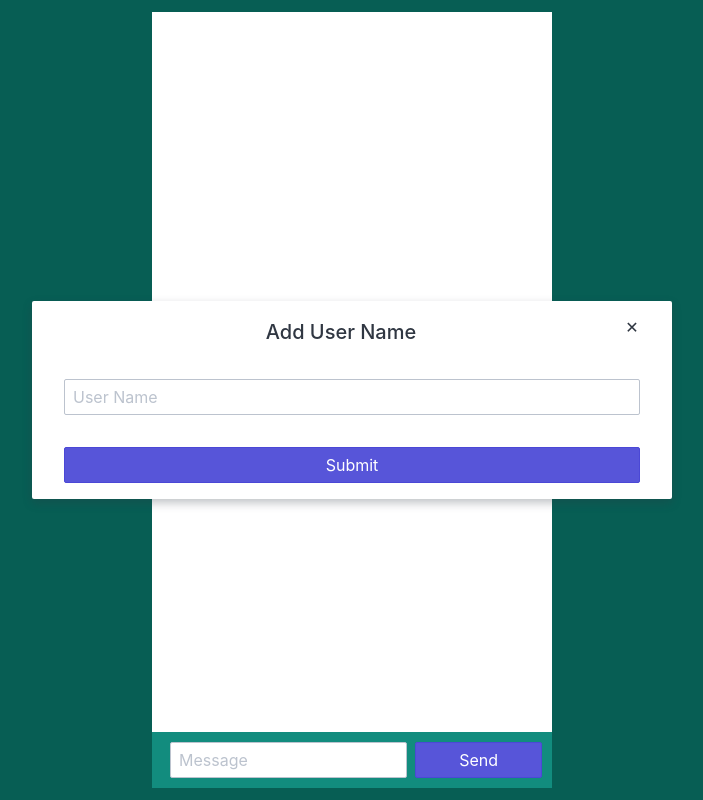
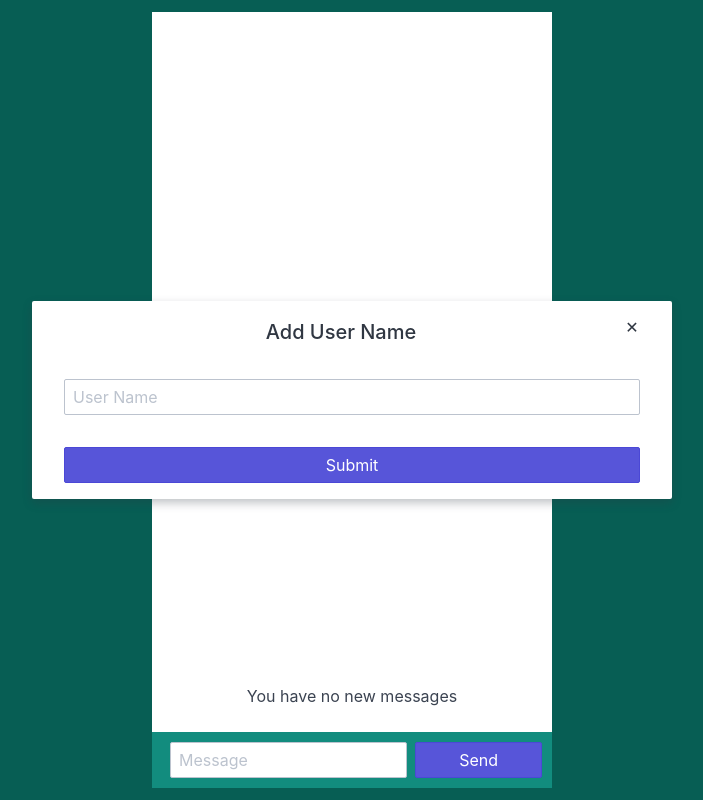
Before and after one commit to zayarmoekaung/BTRS_test, a React (Vite) app: page / in a window 1280 px wide. Shown: the whole page, without its empty margins (288-991 px from the left). Built offline with nearby package versions, Linux system fonts and the light colour scheme.

Commit message:
refactor chats with better approach

```diff
--- a/src/App.css
+++ b/src/App.css
@@ -20,65 +20,7 @@
   min-width: 300px;
   background-color: white;
 }
-.chats{
-  width: 100%;
-  height: 90vh;
-  overflow-y: auto;
-  overflow-x: hidden;
-  display: flex;
-  flex-direction: column-reverse;
-  align-items: center;
-}
-.chats_inner{
-  position: relative;
-  width: 100%;
-  height: 100%;
-  display: flex;
-  flex-direction: column;
-  justify-content: flex-end;
-  align-items: center;
-}
-.chat{
-  width: 100%;
-  height: fit-content;
-  padding: 5px;
-  display: flex;
-  flex-direction: row;
-}
-.chat span{
-  width: 80%;
-  height: fit-content;
-  min-height: 30px;
-  padding: 5px;
-  color: white;
-  display: flex;
-  flex-direction: column;
-}
-.chat span p{
-  width: fit-content;
-}
-.chat span i{
-  font-size: 10px;
-  font-style: normal;
 
-}
-.out{
-  justify-content: flex-end;
-
-}
-.in{
-  justify-content: flex-start;
-}
-.out span{
-  align-items: flex-end;
-  background-color: #128c7e;
-
-}
-.in span{
-  background-color: blue;
-  align-items: flex-start;
-
-}
 .input_bar{
   padding: 10px;
   background-color: #128c7e;
--- a/src/features/chats/Chats.tsx
+++ b/src/features/chats/Chats.tsx
@@ -1,72 +1,63 @@
-import { useEffect, useState } from "react"
-import styles from './chats.module.css'
-import { useAppDispatch, useAppSelector } from "../../app/hooks"
-import { fetchMessage,selectMessages } from "./chatsSlice"
-import { selectUserName } from "../user/userSlice"
-export const Chats = () =>{
-  const channel = new BroadcastChannel('messageChannel')
-  const dispatch = useAppDispatch()
-  const messages = useAppSelector(selectMessages)
-  const username = useAppSelector(selectUserName)
-  const [count,setCount] = useState(25)
-    useEffect(()=>{
-      dispatch(fetchMessage())
-    },[dispatch])
-    const handleScroll = (e:any) => {
-      const target = e.target as HTMLElement;
-      const top = target.scrollTop === 0;
-      if (top) {
-       setCount(count+25)
-      }
+import { useEffect, useState, useRef } from 'react';
+import styles from './chats.module.css';
+import { useAppDispatch, useAppSelector } from '../../app/hooks';
+import { fetchMessages, selectMessages } from './chatsSlice';
+import { selectUserName } from '../user/userSlice';
+
+export const Chats = () => {
+  const dispatch = useAppDispatch();
+  const messages = useAppSelector(selectMessages);
+  const username = useAppSelector(selectUserName);
+  const [count, setCount] = useState(25);
+  const chatContainerRef = useRef(null);
+
+  useEffect(() => {
+    dispatch(fetchMessages());
+  }, [dispatch]);
+
+  useEffect(() => {
+    const channel = new BroadcastChannel('messageChannel');
+    channel.onmessage = () => {
+      dispatch(fetchMessages());
+    };
+    return () => channel.close();
+  }, []);
+
+  const handleScroll = (e:any) => {
+    const target = e.target;
+    if (target.scrollTop === 0) {
+      setCount((prevCount) => prevCount + 25);
     }
-    useEffect(()=>{
-      channel.onmessage =()=>{
-        dispatch(fetchMessage())
-      }
-    },[channel])
-  const chat_history = ()=>{
-    let index = messages.length-1
-    let c     = count
-    const history = []
+  };
 
-    while(index>0&&c>0){
-      const message = messages[index]
-      history.unshift(
-        <div className={`chat ${message.username==username?'out':'in'}`}>
+  const chatHistory = () => {
+    return messages
+      .slice(-count)
+      .map((message, index) => (
+        <div
+          key={index}
+          className={`${styles.chat} ${message.username === username ? styles.out : styles.in}`}
+        >
           <span>
             <i>{message.username}</i>
             <p>{message.message}</p>
-            </span>
+          </span>
         </div>
-      )
-      c-=1
-      index-=1
-    }
-    return (
-      <>
-        {history}
-      </>
-    )
-  }
-    return(
-        <>
-        <div className="chats" onScroll={handleScroll}>
-          <div className="chats_inner">
-          {messages?
-          <>
-          {chat_history()}
-          </>
-          :
-            <div className="empty">
-            <div className="empty-icon">
+      ));
+  };
 
-            </div>
-            <p className="empty-title h5">You have no new messages</p>
-
+  return (
+    <div className={styles.chats} onScroll={handleScroll} ref={chatContainerRef}>
+      <div className={styles.chatsInner}>
+        {messages && messages.length > 0 ? (
+          chatHistory()
+        ) : (
+          <div className={styles.empty}>
+            <div className={styles.emptyIcon}></div>
+            <p className={styles.emptyTitle}>You have no new messages</p>
           </div>
-          }
-          </div>
-        </div>
-        </>
-    )
-}
+        )}
+      </div>
+    </div>
+  );
+};
--- a/src/features/chats/chats.module.css
+++ b/src/features/chats/chats.module.css
@@ -0,0 +1,59 @@
+.chats{
+    width: 100%;
+    height: 90vh;
+    overflow-y: auto;
+    overflow-x: hidden;
+    display: flex;
+    flex-direction: column-reverse;
+    align-items: center;
+  }
+  .chats_inner{
+    position: relative;
+    width: 100%;
+    height: 100%;
+    display: flex;
+    flex-direction: column;
+    justify-content: flex-end;
+    align-items: center;
+  }
+  .chat{
+    width: 100%;
+    height: fit-content;
+    padding: 5px;
+    display: flex;
+    flex-direction: row;
+  }
+  .chat span{
+    width: 80%;
+    height: fit-content;
+    min-height: 30px;
+    padding: 5px;
+    color: white;
+    display: flex;
+    flex-direction: column;
+  }
+  .chat span p{
+    width: fit-content;
+  }
+  .chat span i{
+    font-size: 10px;
+    font-style: normal;
+
+  }
+  .out{
+    justify-content: flex-end;
+
+  }
+  .in{
+    justify-content: flex-start;
+  }
+  .out span{
+    align-items: flex-end;
+    background-color: #128c7e;
+
+  }
+  .in span{
+    background-color: blue;
+    align-items: flex-start;
+
+  }
--- a/src/features/chats/chatsSlice.ts
+++ b/src/features/chats/chatsSlice.ts
@@ -19,7 +19,7 @@ export const chatsSlice = createAppSlice({
     name:"chats",
     initialState,
     reducers:create =>({
-        fetchMessage:create.reducer(
+        fetchMessages:create.reducer(
             (state)=>{
                 const raw_messages = localStorage.getItem('chatMessages')
                 if (raw_messages) {
@@ -36,5 +36,5 @@ export const chatsSlice = createAppSlice({
         selectMessages:chats=>chats.messages
     }
 })
-export const { fetchMessage } = chatsSlice.actions
+export const { fetchMessages } = chatsSlice.actions
 export const { selectMessages } = chatsSlice.selectors
```
